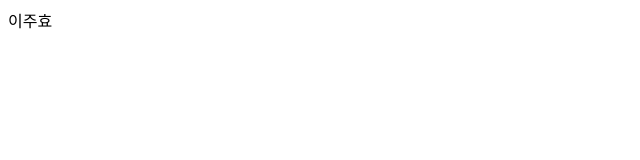
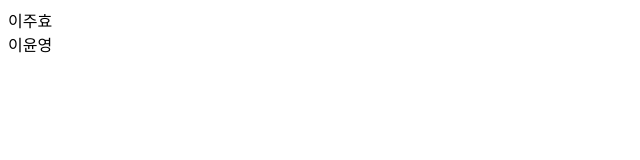
Before and after one commit to 0y0lll/myapp, a plain HTML site: page index.html in a window 1280 px wide. Shown: the full height of the page, 0-640 px from the left. Drawn offline with Linux system fonts and the light colour scheme.

Commit message:
이윤영 추가

```diff
--- a/index.html
+++ b/index.html
@@ -5,5 +5,6 @@
 </head>
 <body>
 	<div>이주효</div>
+	<div>이윤영</div>
 </body>
 </html>
```
